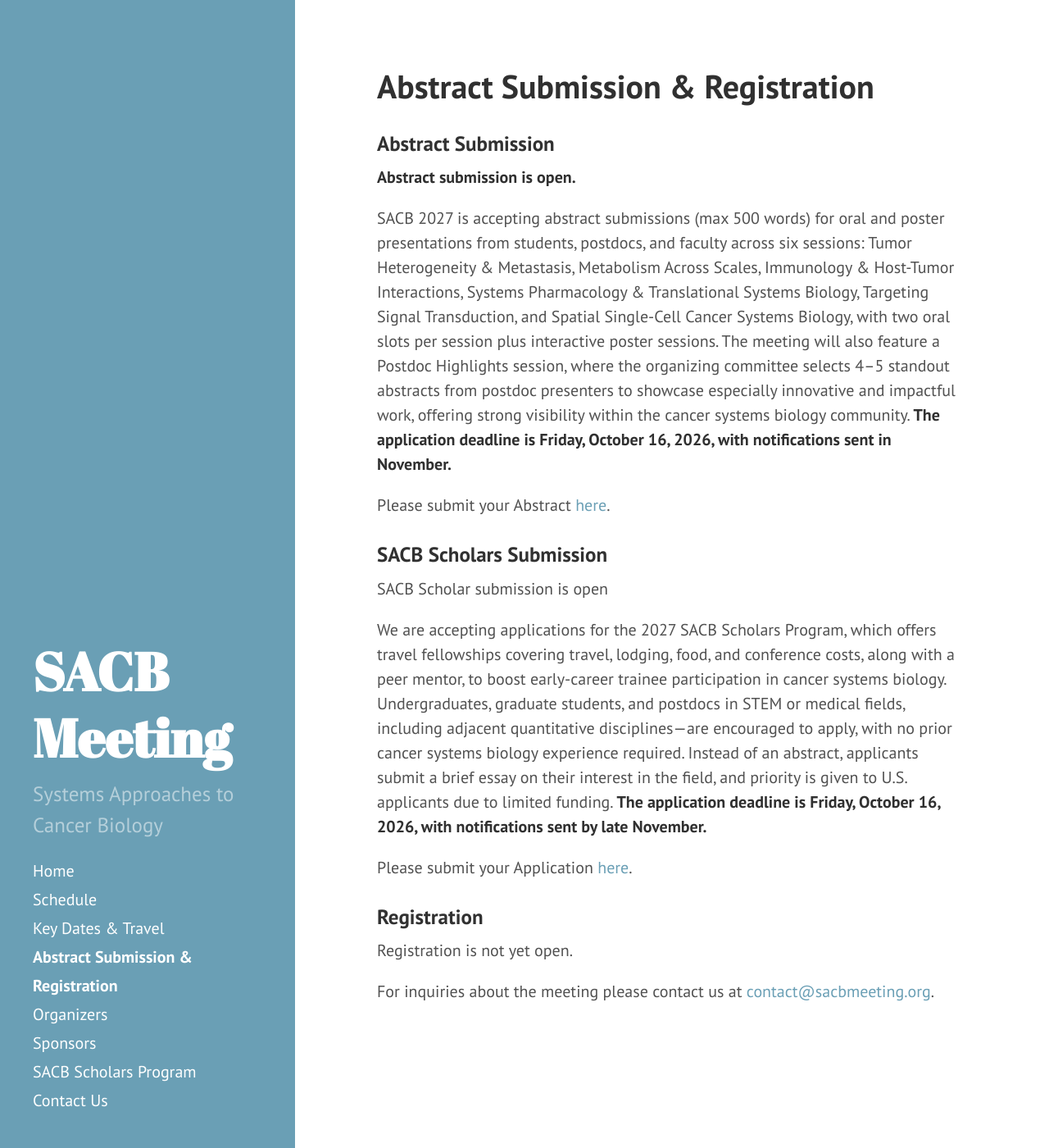
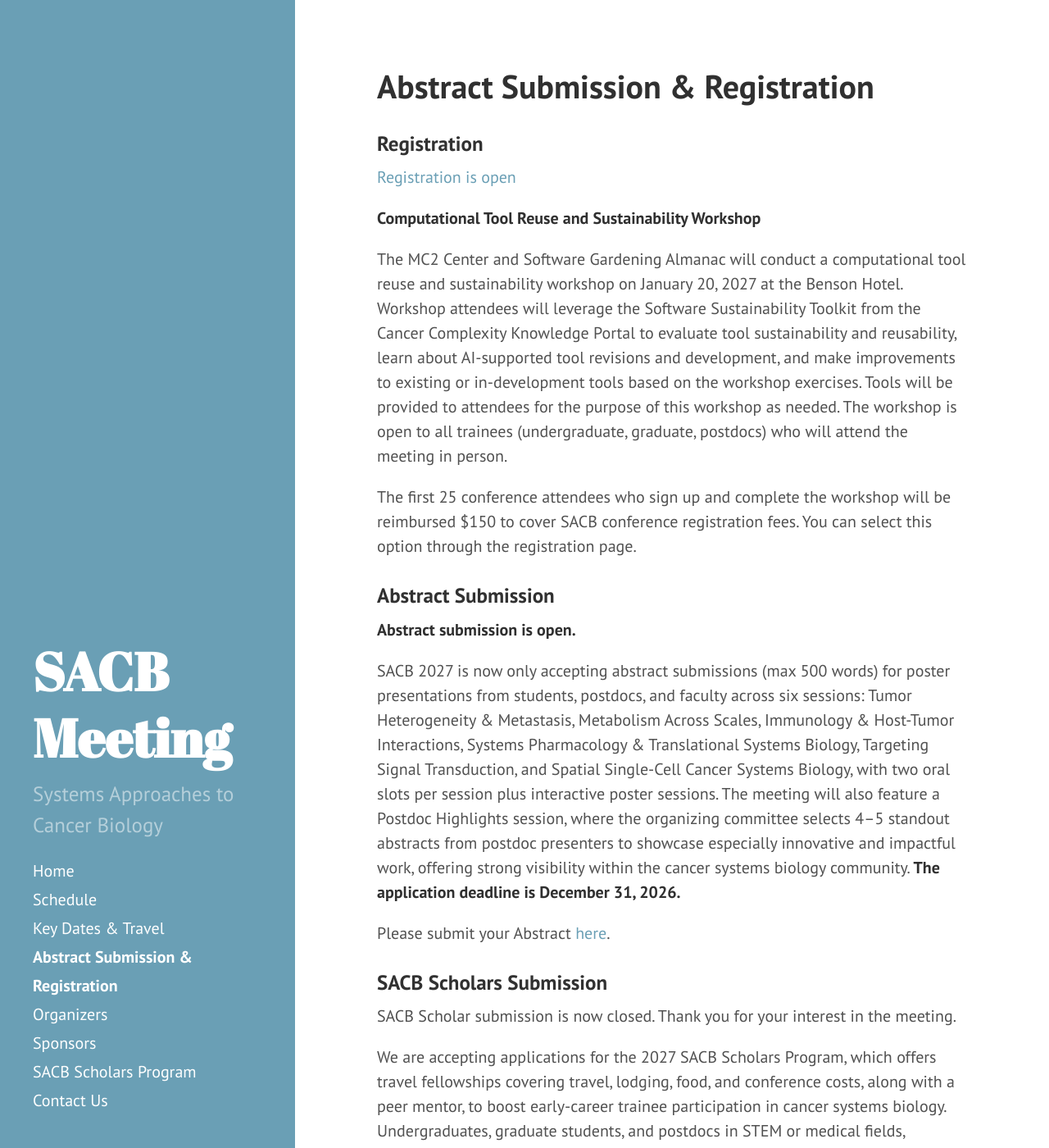
Before and after one commit to AECCSB/sacb-meeting, a Jekyll site: the page built from registration-abstract-submission.md, in a window 1280 px wide and 1400 px high. Shown: the whole window at 82% size. Built offline with Jekyll 4.4.1, drawn with Linux system fonts in a browser that asks for light colours.

Commit message:
Update registration-abstract-submission.md

```diff
--- a/registration-abstract-submission.md
+++ b/registration-abstract-submission.md
@@ -3,21 +3,32 @@ title: Abstract Submission & Registration
 layout: page
 ---
 
+
+### Registration
+
+[Registration is open](https://cvent.me/9gKzXP)
+
+**Computational Tool Reuse and Sustainability Workshop**
+
+The MC2 Center and Software Gardening Almanac will conduct a computational tool reuse and sustainability workshop on January 20, 2027 at the Benson Hotel. Workshop attendees will leverage the Software Sustainability Toolkit from the Cancer Complexity Knowledge Portal to evaluate tool sustainability and reusability, learn about AI-supported tool revisions and development, and make improvements to existing or in-development tools based on the workshop exercises. Tools will be provided to attendees for the purpose of this workshop as needed. The workshop is open to all trainees (undergraduate, graduate, postdocs) who will attend the meeting in person.
+
+The first 25 conference attendees who sign up and complete the workshop will be reimbursed $150 to cover SACB conference registration fees. You can select this option through the registration page.
+
+
 ### Abstract Submission
 
 **Abstract submission is open.**
 
-SACB 2027 is accepting abstract submissions (max 500 words) for oral and poster presentations from students, postdocs, and faculty across six sessions: Tumor Heterogeneity & Metastasis, Metabolism Across Scales, Immunology & Host-Tumor Interactions, Systems Pharmacology & Translational Systems Biology, Targeting Signal Transduction, and Spatial Single-Cell Cancer Systems Biology, with two oral slots per session plus interactive poster sessions. The meeting will also feature a Postdoc Highlights session, where the organizing committee selects 4–5 standout abstracts from postdoc presenters to showcase especially innovative and impactful work, offering strong visibility within the cancer systems biology community. **The application deadline is Friday, October 16, 2026, with notifications sent in November.**
+SACB 2027 is now only accepting abstract submissions (max 500 words) for poster presentations from students, postdocs, and faculty across six sessions: Tumor Heterogeneity & Metastasis, Metabolism Across Scales, Immunology & Host-Tumor Interactions, Systems Pharmacology & Translational Systems Biology, Targeting Signal Transduction, and Spatial Single-Cell Cancer Systems Biology, with two oral slots per session plus interactive poster sessions. The meeting will also feature a Postdoc Highlights session, where the organizing committee selects 4–5 standout abstracts from postdoc presenters to showcase especially innovative and impactful work, offering strong visibility within the cancer systems biology community. **The application deadline is December 31, 2026.**
 
 Please submit your Abstract [here](https://docs.google.com/forms/d/e/1FAIpQLSeBwJBM0JkujCIcKF_ZFC_2Ie3tMv50Zkit6DfR0sWv6Gahgg/viewform?usp=publish-editor).
 
 ### SACB Scholars Submission
 
-SACB Scholar submission is open
+SACB Scholar submission is now closed. Thank you for your interest in the meeting.
 
 We are accepting applications for the 2027 SACB Scholars Program, which offers travel fellowships covering travel, lodging, food, and conference costs, along with a peer mentor, to boost early-career trainee participation in cancer systems biology. Undergraduates, graduate students, and postdocs in STEM or medical fields, including adjacent quantitative disciplines—are encouraged to apply, with no prior cancer systems biology experience required. Instead of an abstract, applicants submit a brief essay on their interest in the field, and priority is given to U.S. applicants due to limited funding. **The application deadline is Friday, October 16, 2026, with notifications sent by late November.**
 
-Please submit your Application [here](https://docs.google.com/forms/d/e/1FAIpQLSfBt9x7KAg_7UO7WINYVOuCtopqNQKg6Mi6FOPZErhIKajbLg/viewform?usp=dialog).
 
 ### Registration
 
```
